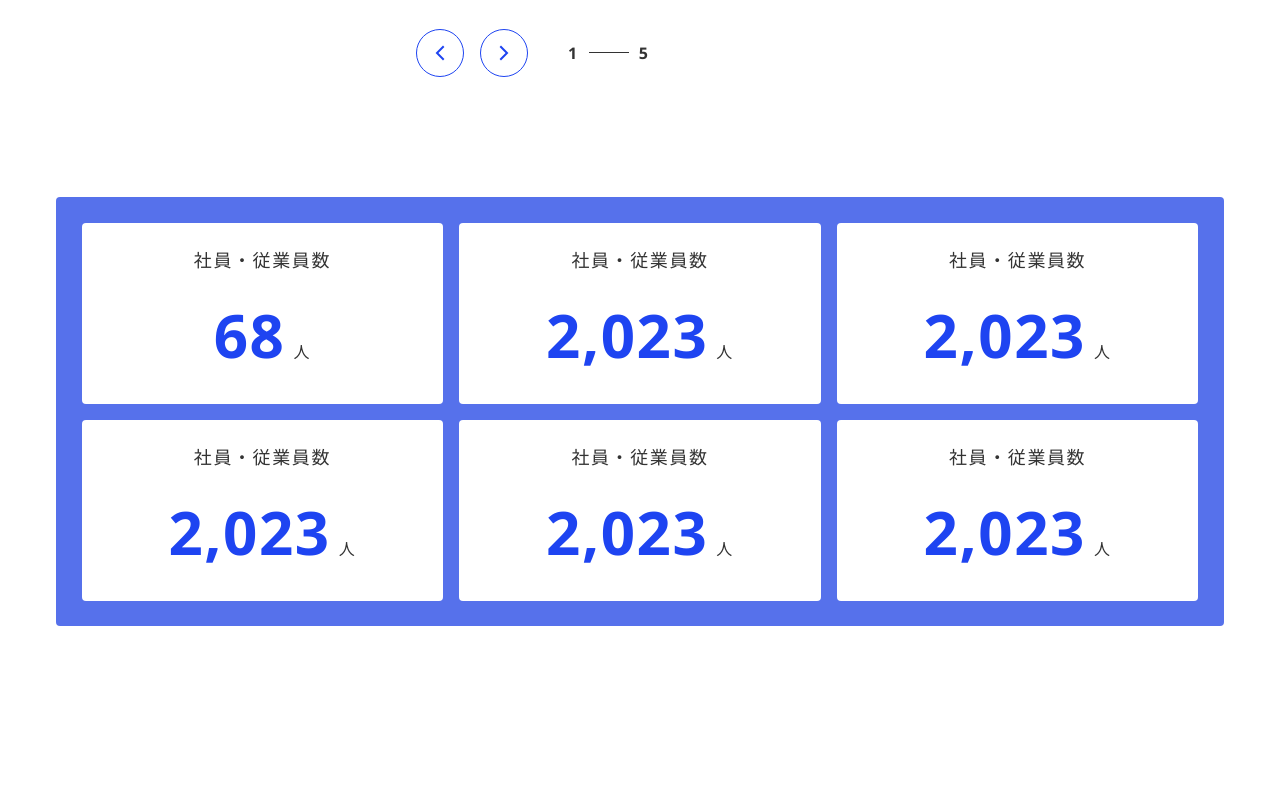
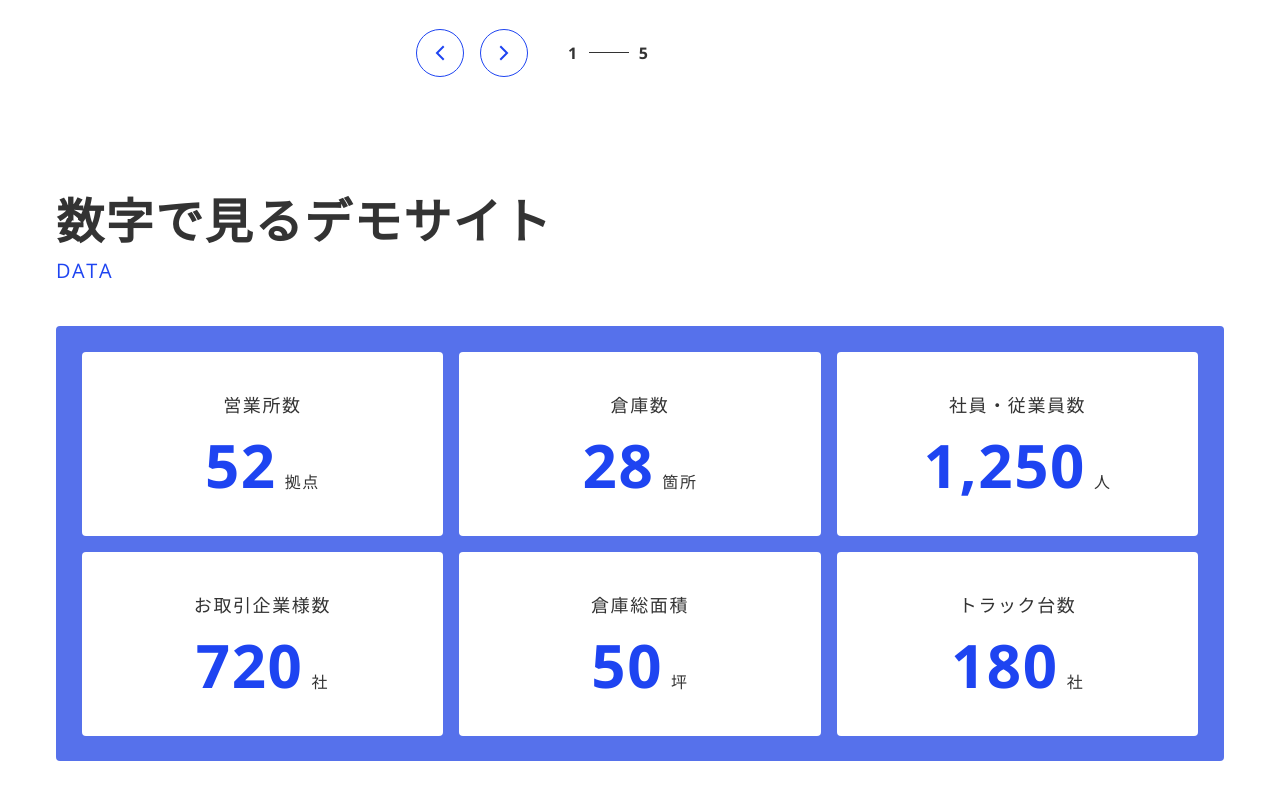
Before and after one commit to hiyu15123/demo-site, a website: page index.html in a window 1280 px wide. Shown: the part 3382-4181 px from the top of the page. Drawn offline with nearby package versions, Linux system fonts and the light colour scheme.

Commit message:
add : dataを作成。
dataを作成しました。

```diff
--- a/assets/css/object/project/_data.scss
+++ b/assets/css/object/project/_data.scss
@@ -10,11 +10,17 @@
       background-color: var(--color-pri-light);
       border-radius: 0.4rem;
       padding: 1.6em;
+      @include sp {
+         grid-template-columns: 1fr;
+      }
    }
    &__item {
       background-color: var(--color-wht);
       border-radius: 0.4rem;
-      padding: 2.4rem;
+      padding: 4rem 1.6rem;
+      @include sp {
+         padding: 1.6rem;
+      }
    }
    &__title {
       font-weight: 500;
@@ -23,6 +29,9 @@
       text-align: center;
       &+* {
          margin-top: 1.6rem;
+         @include sp {
+            margin-top: 0.8rem;
+         }
       }
    }
    &__value {
@@ -35,6 +44,6 @@
       font-weight: bold;
       color: var(--color-pri);
       font-size: 6rem;
-      line-height: 1.5;
+      line-height: 1;
    }
 }
--- a/index.html
+++ b/index.html
@@ -486,47 +486,51 @@
       </section>
       <section class="p-data l-section">
          <div class="l-inner">
+            <h2 class="c-head01 p-data__head">
+                     <span class="c-head01__main">数字で見るデモサイト</span>
+                     <span class="c-head01__sub">DATA</span>
+                  </h2>
             <div class="p-data__inner js-data-trigger">
                <div class="p-data__item">
-                  <p class="p-data__title">社員・従業員数</p>
+                  <p class="p-data__title">営業所数</p>
                   <div class="p-data__value">
-                     <span class="p-data__number js-data-target" data-from="0" data-to="68">0</span>
-                     <span class="p-data__desc">人</span>
+                     <span class="p-data__number js-data-target" data-from="0" data-to="52">0</span>
+                     <span class="p-data__desc">拠点</span>
+                  </div>
+               </div>
+               <div class="p-data__item">
+                  <p class="p-data__title">倉庫数</p>
+                  <div class="p-data__value">
+                     <span class="p-data__number js-data-target" data-from="0" data-to="28">0</span>
+                     <span class="p-data__desc">箇所</span>
                   </div>
                </div>
                <div class="p-data__item">
                   <p class="p-data__title">社員・従業員数</p>
                   <div class="p-data__value">
-                     <span class="p-data__number js-data-target" data-from="0" data-to="2023">0</span>
+                     <span class="p-data__number js-data-target" data-from="0" data-to="1250">0</span>
                      <span class="p-data__desc">人</span>
                   </div>
                </div>
                <div class="p-data__item">
-                  <p class="p-data__title">社員・従業員数</p>
+                  <p class="p-data__title">お取引企業様数</p>
                   <div class="p-data__value">
-                     <span class="p-data__number js-data-target" data-from="0" data-to="2023">0</span>
-                     <span class="p-data__desc">人</span>
+                     <span class="p-data__number js-data-target" data-from="0" data-to="720">0</span>
+                     <span class="p-data__desc">社</span>
                   </div>
                </div>
                <div class="p-data__item">
-                  <p class="p-data__title">社員・従業員数</p>
+                  <p class="p-data__title">倉庫総面積</p>
                   <div class="p-data__value">
-                     <span class="p-data__number js-data-target" data-from="0" data-to="2023">0</span>
-                     <span class="p-data__desc">人</span>
+                     <span class="p-data__number js-data-target" data-from="0" data-to="50">0</span>
+                     <span class="p-data__desc">坪</span>
                   </div>
                </div>
                <div class="p-data__item">
-                  <p class="p-data__title">社員・従業員数</p>
+                  <p class="p-data__title">トラック台数</p>
                   <div class="p-data__value">
-                     <span class="p-data__number js-data-target" data-from="0" data-to="2023">0</span>
-                     <span class="p-data__desc">人</span>
-                  </div>
-               </div>
-               <div class="p-data__item">
-                  <p class="p-data__title">社員・従業員数</p>
-                  <div class="p-data__value">
-                     <span class="p-data__number js-data-target" data-from="0" data-to="2023">0</span>
-                     <span class="p-data__desc">人</span>
+                     <span class="p-data__number js-data-target" data-from="0" data-to="180">0</span>
+                     <span class="p-data__desc">社</span>
                   </div>
                </div>
             </div>
```
Also changed, not shown: assets/css/style.css.
